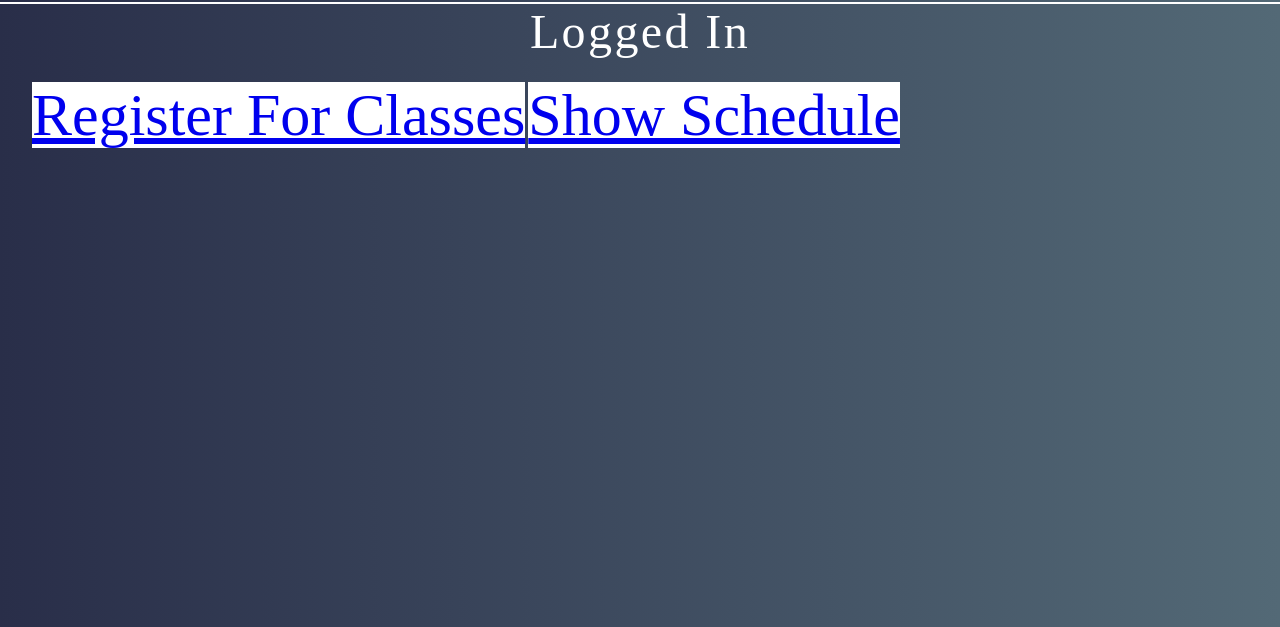
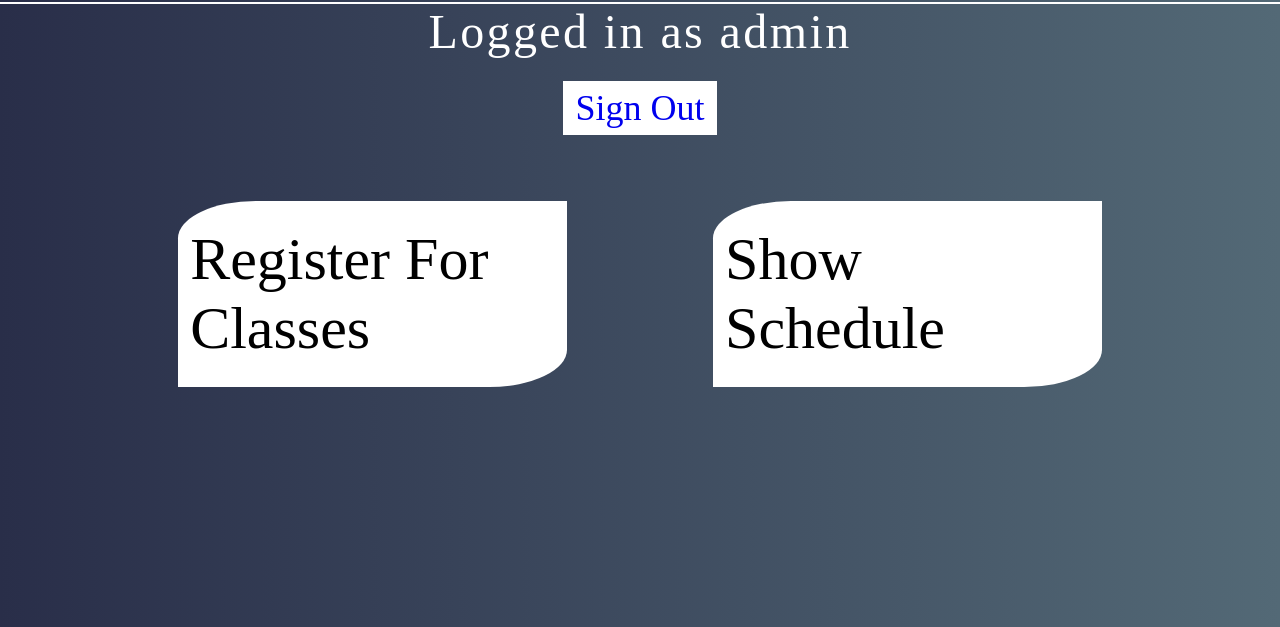
Before and after one commit to jonathan-norway/ClassRegistrationDjango, a Django app: page /landingpage/ in a window 1280 px wide. Shown: the part 39-666 px from the top of the page. Run offline with Django 3.2, Linux system fonts and the light colour scheme; a user stored in the database is signed in.

Commit message:
fixed login, styled buttons and fixed signup

```diff
--- a/ClassRegistrationSite/ClassRegistrationSite/urls.py
+++ b/ClassRegistrationSite/ClassRegistrationSite/urls.py
@@ -22,8 +22,9 @@ app_name = "default"
 urlpatterns = [
     path('admin/', admin.site.urls),
     path('', views.redirect_login, name='blank'),
-    path('login/', views.login, name='login'),
+    path('login/', views.userlogin, name='login'),
     path('signup/', views.signup, name='signup'),
+    path('signout/', views.signout, name='signout'),
     path('landingpage/', views.landingpage, name='landingpage'),
     path('register/', views.register_classes, name="register"),   #show all classes, based on class ID
     path('show_schedule/', views.show_schedule, name="show_schedule"),  #show registered classes
--- a/ClassRegistrationSite/ClassRegistrationSite/views.py
+++ b/ClassRegistrationSite/ClassRegistrationSite/views.py
@@ -4,21 +4,21 @@ from django.contrib.auth.decorators import login_required
 from django.contrib.auth.forms import AuthenticationForm, UserCreationForm
 
 def redirect_login(request):
-    return redirect("login")
+    return redirect("landingpage")
 
 
 
-def login(request):
+def userlogin(request):
     context = {}
     if request.user.is_authenticated:
         return redirect('register')
-    if(request.method == "POST"):
-        user = authenticate(request.POST["username"], request.POST["password"])
+    if request.method == "POST":
+        user = authenticate(request, username=request.POST.get('username'), password=request.POST.get('password'))
         if user is not None:
-            login(user)
-            return redirect('register')
-
-    context["form"] = AuthenticationForm
+            login(request, user)
+            return redirect('landingpage')
+        context['error'] = 'User not found!'
+    context["form"] = AuthenticationForm()
 
     return render(request, 'login.html', context)
 
@@ -27,16 +27,17 @@ def login(request):
 def signup(request):
     context = {}
     if request.user.is_authenticated:
-        return redirect('register')
+        return redirect('landingpage')
 
     if request.method == "POST":
-        user = UserCreationForm(request.POST)
-        if user.is_valid():
-            user.save()
-            login(request, user)
-            return redirect('landing')
+        form = UserCreationForm(request.POST)
+        if form.is_valid():
+            form.save()
+            my_user = authenticate(username=form.cleaned_data['username'], password=form.cleaned_data['password1'])
+            login(request, my_user)
+            return redirect('landingpage')
 
-    context["form"] = UserCreationForm(request.POST)
+    context["form"] = UserCreationForm()
     return render(request, "signup.html", context)
 
 
@@ -53,11 +54,22 @@ def signout(request):
 
 @login_required(login_url='login')
 def landingpage(request):
-    return render(request, 'logged_in_base.html')
+    context = {}
+    context['name'] = request.user.get_username()
+    return render(request, 'logged_in_base.html', context)
 
 
 @login_required(login_url='login')
 def register_classes(request):
+    context = {}
+    # CINDY
+    # GET ALL CLASSES FROM
+    # ASSIGN TO VARIABLE classes
+    print("Entered register")
+
+
+
+    #context["classes"] = classes
     return render(request, 'register_classes.html')
 
 
@@ -66,4 +78,15 @@ def register_classes(request):
 
 @login_required(login_url='login')
 def show_schedule(request):
-    return render(request, "show_registered_classes.html")
+    context = {}
+    # CINDY
+    # get list of classes for user
+    user = request.user
+
+    # assign list to variable classList
+
+
+
+
+    #context["classes"] = classList
+    return render(request, "show_registered_classes.html", context)
--- a/ClassRegistrationSite/static/logged_in_style.css
+++ b/ClassRegistrationSite/static/logged_in_style.css
@@ -1,15 +1,40 @@
 /* STYLE FOR ALL THE LOGGED IN VIEWS*/
 
 .button-div {
+    position: absolute;
+    top: 10rem;
+    left: 0;
     width: 100%;
-    display: inline-block;
     height: 100%;
+    display: flex;
+    flex-direction: row;
+    justify-content: space-evenly;
 }
 
-.button-div .button {
-    width: 50vw;
-    height: 80vh;
+.button-div .button,
+.button-div .button:hover,
+.button-div .button:visited{
+    width: 30%;
+    height: fit-content;
     background-color: white;
     font-size: 5rem;
+    border-radius: 20% 0;
+    display: flex;
+    flex-direction: column;
+    justify-content: center;
+    align-items: center;
+    padding: 2rem 1rem;
+    text-decoration: none;
+    color: black;
+}
 
+
+.logout-button {
+    background-color: white;
+    font-size: 3rem;
+    text-decoration: none;
+    padding: .5rem 1rem;
+    display: block;
+    width: fit-content;
+    margin: 0 auto;
 }
--- a/ClassRegistrationSite/static/signup.css
+++ b/ClassRegistrationSite/static/signup.css
@@ -54,3 +54,9 @@ input[type='submit']:hover, .redirect-button:hover {
     text-decoration: none;
     border-radius: 0.2rem;
 }
+.error {
+    width: 100%;
+    text-align: center;
+    color: indianred;
+    font-size: 4rem;
+}
--- a/ClassRegistrationSite/template/logged_in_base.html
+++ b/ClassRegistrationSite/template/logged_in_base.html
@@ -3,8 +3,9 @@
 
 {% block style %} <link rel="stylesheet" href="{% static 'logged_in_style.css'%}"> {% endblock %}
 
-{% block head %}Logged In{% endblock %}
+{% block head %}Logged in as {% firstof name "User"  %}{% endblock %}
 {% block content %}
+    <a class="logout-button" href="{% url 'signout' %}">Sign Out</a>
 <div class="button-div">
     <a class="button" href="{% url 'register' %}">Register For Classes</a>
     <a class="button" href="{% url 'show_schedule' %}">Show Schedule</a>
--- a/ClassRegistrationSite/template/login.html
+++ b/ClassRegistrationSite/template/login.html
@@ -8,14 +8,13 @@
 
 
 {% if error %}
-        {{ error }}
+    <div class="error">{{ error }}</div>
 {% endif %}
 
 <div class="login-form">
     <form action="{% url 'login' %}" method="POST">
         {% csrf_token %}
-        <input type="text" class="username-field" placeholder="Username">
-        <input type="password" class="password-field" placeholder="Password">
+        {{ form }}
         <input type="submit" class="btn btn-primary" value="Log In">
     </form>
 </div>
```
Also changed, not shown: ClassRegistrationSite/ClassRegistrationSite/models.py (+9 -3 lines), ClassRegistrationSite/db.sqlite3.
